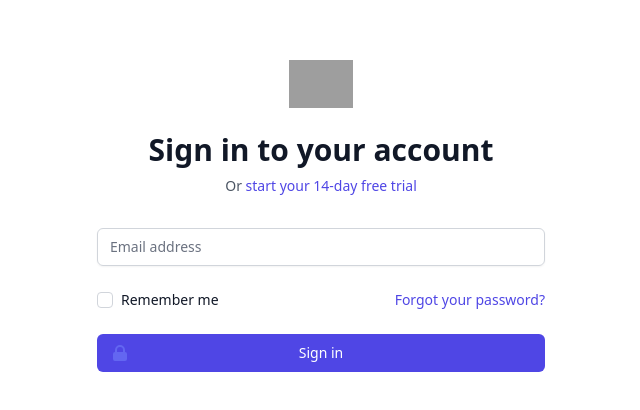
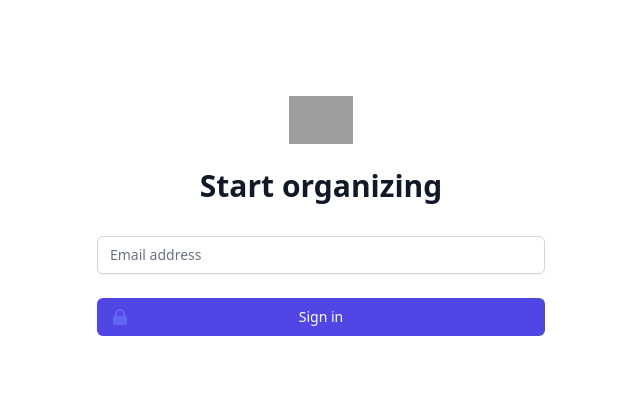
Before and after one commit to slxds/todo-frontend, a React (Create React App) app: page /login in a window 1280 px wide. Shown: the part 184-594 px from the top of the page, without its empty margins (319-959 px from the left). Built offline with nearby package versions, Linux system fonts and the light colour scheme; grey boxes are pictures that could not be loaded.

Commit message:
removed boilerplate

```diff
--- a/src/pages/Login.jsx
+++ b/src/pages/Login.jsx
@@ -24,17 +24,8 @@ export const Page = ({ className }) => {
             alt="Workflow"
           />
           <h2 className="mt-6 text-center text-3xl font-extrabold text-gray-900">
-            Sign in to your account
+            Start organizing
           </h2>
-          <p className="mt-2 text-center text-sm text-gray-600">
-            Or{" "}
-            <a
-              href="#"
-              className="font-medium text-indigo-600 hover:text-indigo-500"
-            >
-              start your 14-day free trial
-            </a>
-          </p>
         </div>
         <form className="mt-8 space-y-6" onSubmit={onFormSubmit}>
           <input type="hidden" name="remember" defaultValue="true" />
@@ -56,33 +47,6 @@ export const Page = ({ className }) => {
               />
             </div>
           </div>
-
-          <div className="flex items-center justify-between">
-            <div className="flex items-center">
-              <input
-                id="remember-me"
-                name="remember-me"
-                type="checkbox"
-                className="h-4 w-4 text-indigo-600 focus:ring-indigo-500 border-gray-300 rounded"
-              />
-              <label
-                htmlFor="remember-me"
-                className="ml-2 block text-sm text-gray-900"
-              >
-                Remember me
-              </label>
-            </div>
-
-            <div className="text-sm">
-              <a
-                href="#"
-                className="font-medium text-indigo-600 hover:text-indigo-500"
-              >
-                Forgot your password?
-              </a>
-            </div>
-          </div>
-
           <div>
             <button
               type="submit"
```
